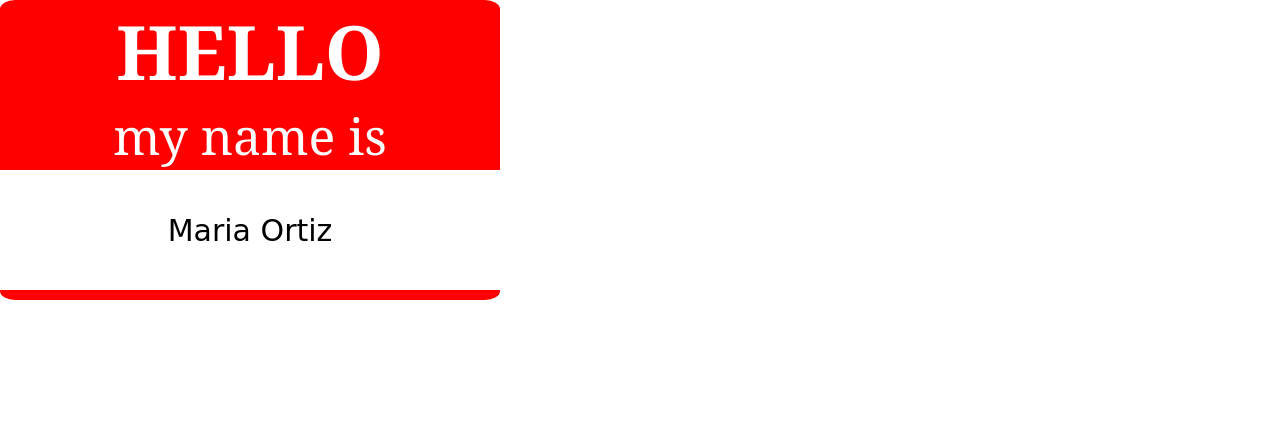
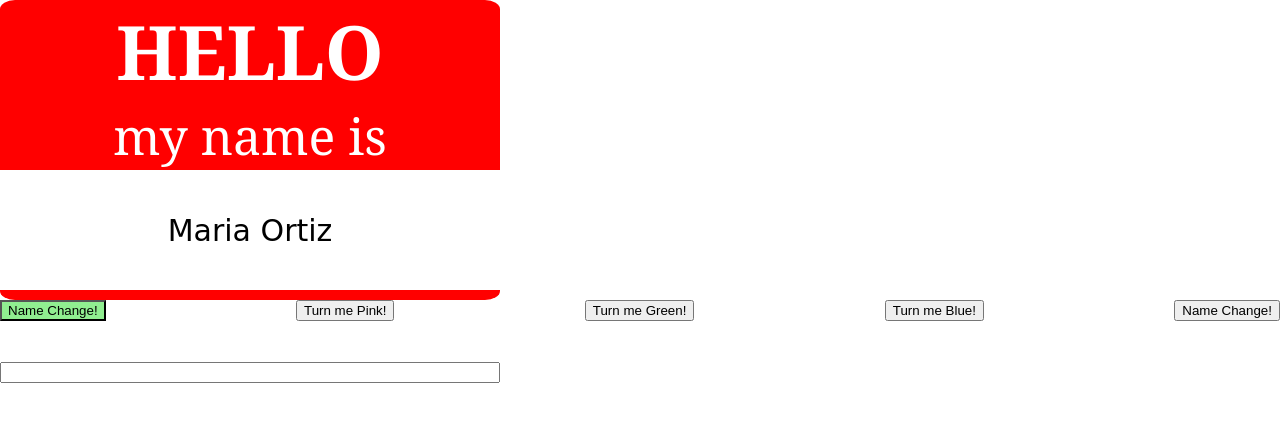
Before and after one commit to MariaOrtiz1/Nametag, a plain HTML site: page Index.html in a window 1280 px wide. Drawn offline with Linux system fonts and the light colour scheme.

Commit message:
buttons/still not complete

```diff
--- a/Index.html
+++ b/Index.html
@@ -19,8 +19,24 @@
         Maria Ortiz
     </div>
     <div>
+    <!--this should be hidden-->
+    </div>
+    <br>
+    <br>
+    <br>
+    <br>
+    <input id="input-stuff" />
+    <br>
+    <br>
+ </main>
+ <section class="buttons">
+    <button id="name_button">Name Change!</button>
+    <button id="change_pink">Turn me Pink!</button>
+    <button id="change_lightgreen">Turn me Green!</button>
+    <button id="change_lightblue">Turn me Blue!</button>
+    <button type="name_button">Name Change!</button>
 
-    </div>
- </main>
+</section>
+ <script src="./app.js"></script>
 </body>
 </html>
--- a/Style.css
+++ b/Style.css
@@ -3,6 +3,7 @@ body, html {
     height: 100%
     padding: 0;
     margin: 0;
+
 }
 
 * {
@@ -50,3 +51,13 @@ body, html {
     justify-content: center;
     align-items: center;
 }
+.buttons{
+    display:flex;
+    flex-direction: row;
+    justify-content: space-between;
+   align-items: center;
+}
+#name_button{
+    background-color: lightgreen;
+
+}
```
Also changed, not shown: app.js (added).
